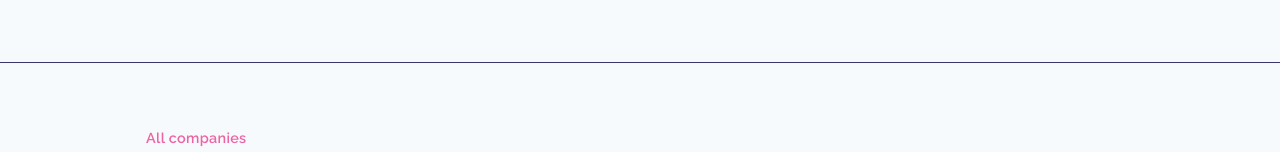
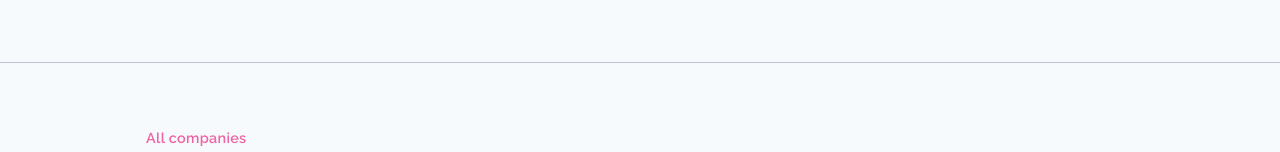
Before and after one commit to honglax/hong-la-personal-site, a React app: page / in a window 1280 px wide. Shown: the part 555-707 px from the top of the page. Built offline with nearby package versions, Linux system fonts and the light colour scheme.

Commit message:
Add opacity to horizontal seperator

```diff
--- a/src/components/HorizontalSeperator/index.tsx
+++ b/src/components/HorizontalSeperator/index.tsx
@@ -8,6 +8,7 @@ const StyledHr = styled.hr`
   border: 0;
   border-top: 1px solid ${lightTextColor};
   margin: 0;
+  opacity: 0.3;
 
   &.dark {
     border-color: ${colorPink};
```
